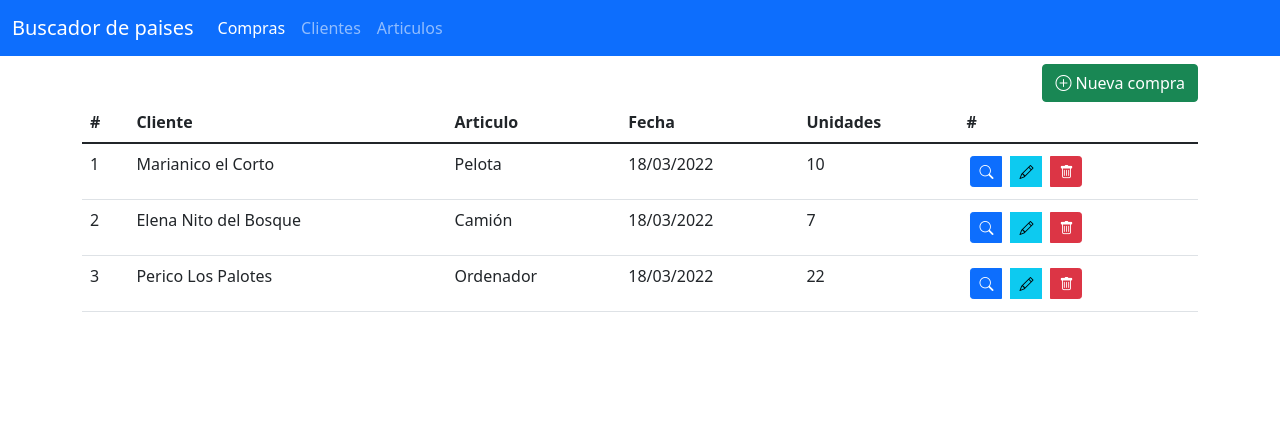
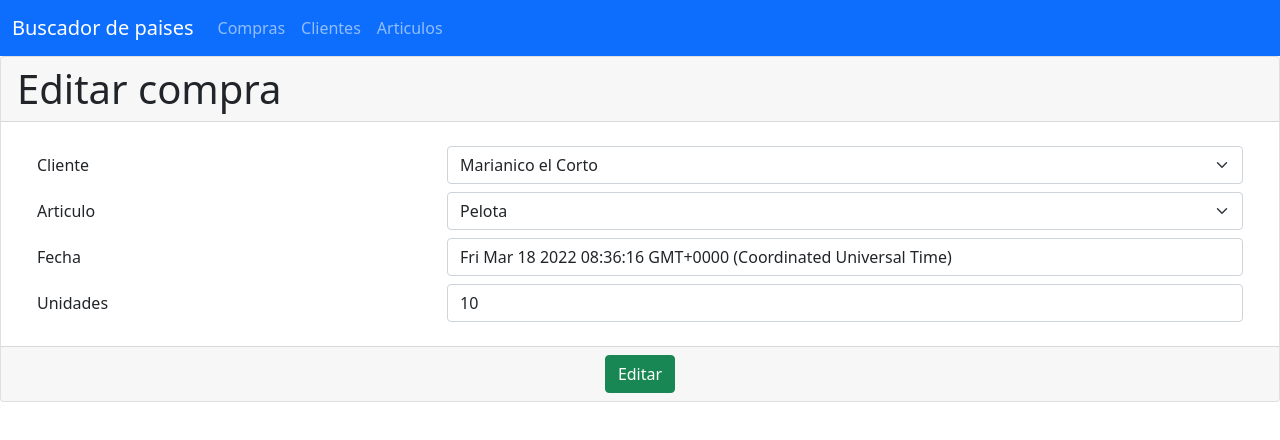
Before and after one commit to pelayogaral/tienda-app, an Angular app: page /editar-compra/0 in a window 1280 px wide. Before the commit this address led to /. Shown: the top 440 px of the page. Built offline with nearby package versions, Linux system fonts and the light colour scheme.

Commit message:
Finalizacion de las compras

```diff
--- a/src/app/app-routing.module.ts
+++ b/src/app/app-routing.module.ts
@@ -3,11 +3,17 @@ import { RouterModule, Routes } from '@angular/router';
 import { ArticulosComponent } from './tienda/articulos/articulos.component';
 import { ClientesComponent } from './tienda/clientes/clientes.component';
 import { ComprasComponent } from './tienda/compras/compras.component';
+import { CrearCompraComponent } from './tienda/compras/crear-compra/crear-compra.component';
+import { EditarCompraComponent } from './tienda/compras/editar-compra/editar-compra.component';
+import { VerCompraComponent } from './tienda/compras/ver-compra/ver-compra.component';
 
 const routes: Routes = [
   {path:'', component: ComprasComponent, pathMatch:'full'},
   {path:'articulos', component: ArticulosComponent},
   {path:'clientes', component: ClientesComponent},
+  {path:'ver-compra/:id', component: VerCompraComponent},
+  {path:'editar-compra/:id', component: EditarCompraComponent},
+  {path:'crear-compra', component: CrearCompraComponent},
   {path:'**', redirectTo: ''}
 ];
 
--- a/src/app/app.module.ts
+++ b/src/app/app.module.ts
@@ -7,6 +7,7 @@ import { TiendaModule } from './tienda/tienda.module';
 import { MenuModule } from './shared/menu.module';
 import { HttpClientModule } from '@angular/common/http'
 import { FormsModule } from '@angular/forms';
+import { ComprasService } from './service/compras.service';
 
 @NgModule({
   declarations: [
@@ -20,7 +21,7 @@ import { FormsModule } from '@angular/forms';
     HttpClientModule,
     FormsModule
   ],
-  providers: [],
+  providers: [ComprasService],
   bootstrap: [AppComponent]
 })
 export class AppModule { }
--- a/src/app/service/compras.service.ts
+++ b/src/app/service/compras.service.ts
@@ -19,7 +19,7 @@ export class ComprasService {
       fechaNacimiento: new Date()
     },
     {
-      codCliente: 1001,
+      codCliente: 1002,
       nombre: 'Elena Nito del Bosque',
       empresa: 'Construcciones el Enanito',
       puesto: 'Carpintero',
@@ -29,7 +29,7 @@ export class ComprasService {
       fechaNacimiento: new Date()
     },
     {
-      codCliente: 1001,
+      codCliente: 1003,
       nombre: 'Perico Los Palotes',
       empresa: 'Empresa de Perico',
       puesto: 'Carnicero',
@@ -99,8 +99,15 @@ export class ComprasService {
   agregarCompra(compra:Compra){
     this._compras.push(compra);
   }
+  editarCompra(id:number, compra:Compra){
+    this._compras[id] == compra;
+  }
   eliminarCompra(index:number){
     this._compras.splice(index, 1);
   }
+  buscarCompra(id:number):Compra
+  {
+    return this._compras[id];
+  }
   constructor() { }
 }
--- a/src/app/tienda/compras/compras.component.html
+++ b/src/app/tienda/compras/compras.component.html
@@ -1,7 +1,7 @@
 <div class="container mt-2">
 <div id="tabla" *ngIf="(!editar && !crear && !ver)">
   <div style="float:right;">
-    <button class="btn btn-success" (click)="crearVista()"><i class="bi bi-plus-circle" ></i> Nueva compra</button>
+    <a class="btn btn-success" routerLink="crear-compra"><i class="bi bi-plus-circle" ></i> Nueva compra</a>
     </div>
 <table  class="table table-hover">
   <thead>
@@ -23,8 +23,8 @@
       <td>{{item.unidades}}</td>
       <td>
         <div class="btn-group">
-        <button class="btn btn-primary btn-sm m-1"><i class="bi bi-search"></i></button>
-        <button class="btn btn-info btn-sm m-1"><i class="bi bi-pencil"></i></button>
+        <button class="btn btn-primary btn-sm m-1" [routerLink]="['/ver-compra',i]"><i class="bi bi-search"></i></button>
+        <a class="btn btn-info btn-sm m-1" [routerLink]="['/editar-compra',i]"><i class="bi bi-pencil"></i></a>
         <button class="btn btn-danger btn-sm m-1" (click)="borrarCompra(i)"><i class="bi bi-trash"></i></button>
       </div>
       </td>
--- a/src/app/tienda/compras/crear-compra/crear-compra.component.ts
+++ b/src/app/tienda/compras/crear-compra/crear-compra.component.ts
@@ -1,4 +1,5 @@
 import { Component, Input, OnInit } from '@angular/core';
+import { Router } from '@angular/router';
 import { ComprasService } from 'src/app/service/compras.service';
 import { Compra } from '../../interfaces/compra.interface';
 
@@ -8,7 +9,7 @@ import { Compra } from '../../interfaces/compra.interface';
 })
 export class CrearCompraComponent implements OnInit {
 
-  constructor(private compraServicio:ComprasService) { }
+  constructor(private compraServicio:ComprasService, private route:Router) { }
   @Input() compras:Compra[]=[];
   nuevo:Compra={
     cliente: this.compraServicio.clientes[0],
@@ -33,6 +34,7 @@ export class CrearCompraComponent implements OnInit {
     this.nuevo.cliente = this.compraServicio.clientes[Number(valCliente)];
     this.nuevo.articulo = this.compraServicio.articulos[Number(valArticulo)];
     this.compraServicio.agregarCompra(this.nuevo);
+    this.route.navigate(['']);
   }
 
 }
--- a/src/app/tienda/compras/editar-compra/editar-compra.component.html
+++ b/src/app/tienda/compras/editar-compra/editar-compra.component.html
@@ -1 +1,38 @@
-<p>editar-compra works!</p>
+<form (ngSubmit)="editarCompra()">
+  <div class="card mb-2">
+    <h1 class="card-header">Editar compra</h1>
+    <div class="card-body">
+      <div class="row m-2">
+  <label class="col-sm-4 col-form-label" for="numero1">Cliente</label>
+    <div class="col-sm-8">
+      <select class="form-select" id="cliente">
+        <option name="cliente" *ngFor="let item of clientesService;let i=index" value="{{i}}" [attr.selected]="item.codCliente == compras.cliente.codCliente ? true : null">{{item.nombre}}</option>
+      </select>
+    </div>
+  </div>
+  <div class="row m-2">
+    <label class="col-sm-4 col-form-label" for="numero2">Articulo</label>
+    <div class="col-sm-8">
+      <select class="form-select" id="articulo">
+        <option name="articulo" *ngFor="let item of articulosService;let i=index" value="{{i}}" [attr.selected]="item.codArticulo == compras.articulo.codArticulo ? true : null">{{item.nombre}}</option>
+      </select>
+    </div>
+  </div>
+  <div class="row m-2">
+    <label class="col-sm-4 col-form-label" for="numero2">Fecha</label>
+    <div class="col-sm-8">
+      <input type="text" class="form-control" name="fecha" placeholder="Fecha" [(ngModel)]="compras.fecha">
+    </div>
+  </div>
+  <div class="row m-2">
+    <label class="col-sm-4 col-form-label" for="numero2">Unidades</label>
+    <div class="col-sm-8">
+      <input type="number" class="form-control" name="unidades" placeholder="Unidades"  [(ngModel)]="compras.unidades">
+    </div>
+  </div>
+</div>
+  <div class="card-footer text-center">
+    <button type="submit" class="btn btn-success">Editar</button>
+  </div>
+  </div>
+  </form>
--- a/src/app/tienda/compras/editar-compra/editar-compra.component.ts
+++ b/src/app/tienda/compras/editar-compra/editar-compra.component.ts
@@ -1,4 +1,7 @@
-import { Component, OnInit } from '@angular/core';
+import { Component, Input, OnInit } from '@angular/core';
+import { ActivatedRoute, Router } from '@angular/router';
+import { ComprasService } from 'src/app/service/compras.service';
+import { Compra } from '../../interfaces/compra.interface';
 
 @Component({
   selector: 'app-editar-compra',
@@ -8,9 +11,34 @@ import { Component, OnInit } from '@angular/core';
 })
 export class EditarCompraComponent implements OnInit {
 
-  constructor() { }
-
+  constructor(private compraServicio:ComprasService, private route:Router,private routerActive:ActivatedRoute) { }
+  @Input() compras!:Compra;
+  parametro:number = 0;
+  get clientesService(){
+    console.log(this.compraServicio.clientes);
+    return this.compraServicio.clientes;
+  }
+  get articulosService(){
+    console.log(this.compraServicio.articulos);
+    return this.compraServicio.articulos;
+  }
   ngOnInit(): void {
+    this.routerActive.paramMap.subscribe(
+      param =>{let id = param.get('id');
+      this.parametro = Number(id);
+      this.compras = this.compraServicio.buscarCompra(this.parametro);
+    });
+  }
+  editarCompra():void
+  {
+    let valCliente = (<HTMLSelectElement>document.getElementById('cliente')).value;
+    console.log(valCliente);
+    let valArticulo = (<HTMLSelectElement>document.getElementById('articulo')).value;
+    console.log(valArticulo);
+    this.compras.cliente = this.compraServicio.clientes[Number(valCliente)];
+    this.compras.articulo = this.compraServicio.articulos[Number(valArticulo)];
+    this.compraServicio.editarCompra(this.parametro, this.compras);
+    this.route.navigate(['']);
   }
 
 }
--- a/src/app/tienda/compras/ver-compra/ver-compra.component.html
+++ b/src/app/tienda/compras/ver-compra/ver-compra.component.html
@@ -1 +1,22 @@
-<p>ver-compra works!</p>
+<h2>
+    Datos de la compra
+  </h2><hr>
+  <div class="grid text-center">
+    <div class="row justify-content-center">
+  <div class="card col-6 ">
+    <div class="card-header">
+      <h4 class="card-title">Compra realizada por el cliente {{compras.cliente.nombre}}</h4>
+    </div>
+    <div class="card-body">
+    <ul class="list-group list-group-flush">
+      <li class="list-group-item">
+        <img class="card-img-top" src="{{compras.articulo.imagen}}"></li>
+      <li class="list-group-item">Cliente: {{compras.cliente.nombre}}</li>
+      <li class="list-group-item">Articulo: {{compras.articulo.nombre}}</li>
+      <li class="list-group-item">Fecha: {{compras.fecha | date:'dd/MM/yyyy'}}</li>
+      <li class="list-group-item">Numero: {{compras.unidades | number}}</li>
+    </ul>
+  </div>
+  </div>
+</div>
+</div>
--- a/src/app/tienda/compras/ver-compra/ver-compra.component.ts
+++ b/src/app/tienda/compras/ver-compra/ver-compra.component.ts
@@ -1,4 +1,7 @@
-import { Component, OnInit } from '@angular/core';
+import { Component, Input, OnInit } from '@angular/core';
+import { ActivatedRoute, Router } from '@angular/router';
+import { ComprasService } from 'src/app/service/compras.service';
+import { Compra } from '../../interfaces/compra.interface';
 
 @Component({
   selector: 'app-ver-compra',
@@ -7,10 +10,15 @@ import { Component, OnInit } from '@angular/core';
   ]
 })
 export class VerCompraComponent implements OnInit {
-
-  constructor() { }
-
+  @Input() compras!:Compra;
+  constructor(private compraServicio:ComprasService, private route:Router,private routerActive:ActivatedRoute) { }
+  parametro:number = 0;
   ngOnInit(): void {
+    this.routerActive.paramMap.subscribe(
+      param =>{let id = param.get('id');
+      this.parametro = Number(id);
+      this.compras = this.compraServicio.buscarCompra(this.parametro);
+    });
   }
 
 }
--- a/src/app/tienda/tienda.module.ts
+++ b/src/app/tienda/tienda.module.ts
@@ -7,6 +7,7 @@ import { FormsModule } from '@angular/forms';
 import { CrearCompraComponent } from './compras/crear-compra/crear-compra.component';
 import { EditarCompraComponent } from './compras/editar-compra/editar-compra.component';
 import { VerCompraComponent } from './compras/ver-compra/ver-compra.component';
+import { AppRoutingModule } from '../app-routing.module';
 
 
 
@@ -21,7 +22,8 @@ import { VerCompraComponent } from './compras/ver-compra/ver-compra.component';
   ],
   imports: [
     CommonModule,
-    FormsModule
+    FormsModule,
+    AppRoutingModule
   ],
   exports:[
     ArticulosComponent,
```
